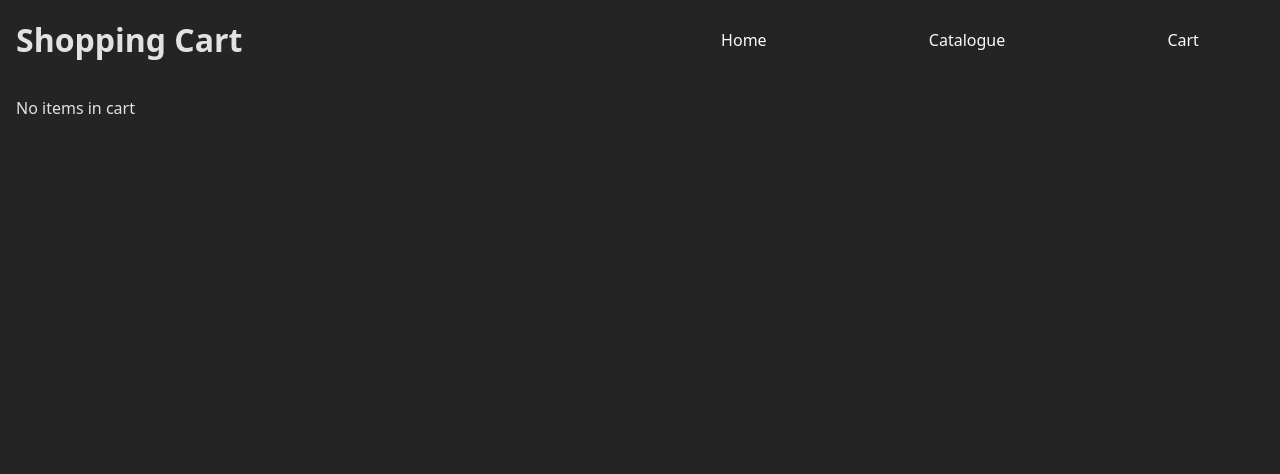
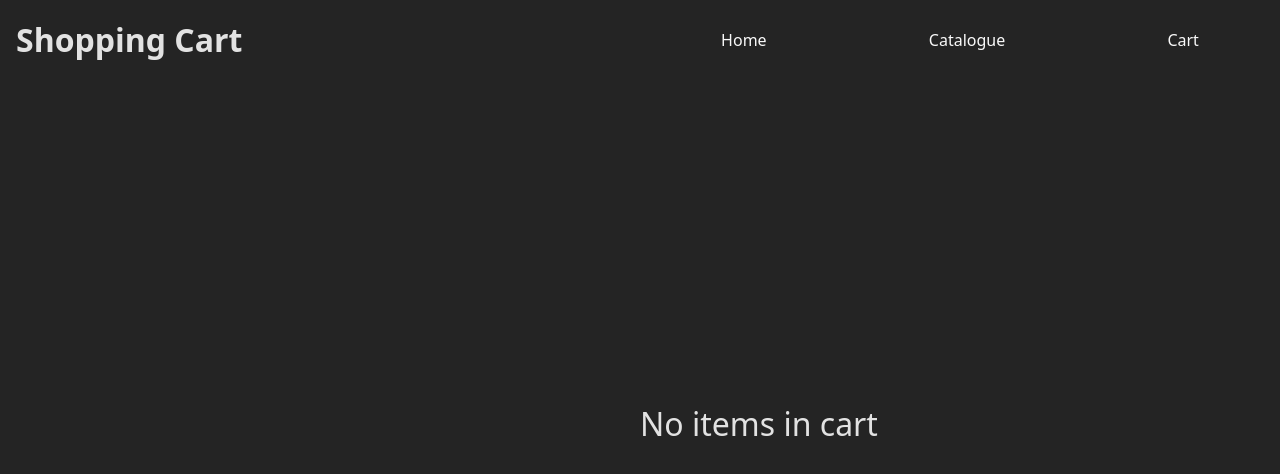
Before and after one commit to KVG24/shopping-cart, a React (Vite) app: page /cart in a window 1280 px wide. Shown: the top 474 px of the page. Built offline with nearby package versions, Linux system fonts and the light colour scheme.

Commit message:
Make Home as default route
Minor style changes

```diff
--- a/src/components/Cart.jsx
+++ b/src/components/Cart.jsx
@@ -24,7 +24,7 @@ export default function Cart() {
                         />
                     ))
                 ) : (
-                    <p>No items in cart</p>
+                    <Message>No items in cart</Message>
                 )}
             </Container>
         </>
@@ -67,7 +67,7 @@ const StyledItemCard = styled.div`
     color: #222222;
     padding: 1rem;
     display: flex;
-    flex-direction: column;
+    gap: 1rem;
     justify-content: space-between;
     align-items: center;
 `;
@@ -93,3 +93,11 @@ const ImageContainer = styled.div`
     display: flex;
     place-items: center;
 `;
+
+const Message = styled.p`
+    position: absolute;
+    top: 50%;
+    left: 50%;
+    transform: translate(-50% -50%);
+    font-size: 2rem;
+`;
--- a/src/components/Home.jsx
+++ b/src/components/Home.jsx
@@ -3,7 +3,7 @@ import styled from "styled-components";
 export default function Home() {
     return (
         <>
-            <h1>Home Page</h1>
+            <h1>Fake Store</h1>
             <WelcomeCard>
                 <h1>Welcome to our Fake Store</h1>
                 <p>
--- a/src/main.jsx
+++ b/src/main.jsx
@@ -1,6 +1,10 @@
 import { StrictMode } from "react";
 import { createRoot } from "react-dom/client";
-import { createBrowserRouter, RouterProvider } from "react-router-dom";
+import {
+    createBrowserRouter,
+    RouterProvider,
+    Navigate,
+} from "react-router-dom";
 import "./index.css";
 import App from "./App.jsx";
 import Home from "./components/Home.jsx";
@@ -14,6 +18,7 @@ const router = createBrowserRouter([
         element: <App />,
         errorElement: <ErrorPage />,
         children: [
+            { index: true, element: <Navigate to="/home" replace /> },
             { path: "home", element: <Home /> },
             { path: "catalogue", element: <Catalogue /> },
             { path: "cart", element: <Cart /> },
```
